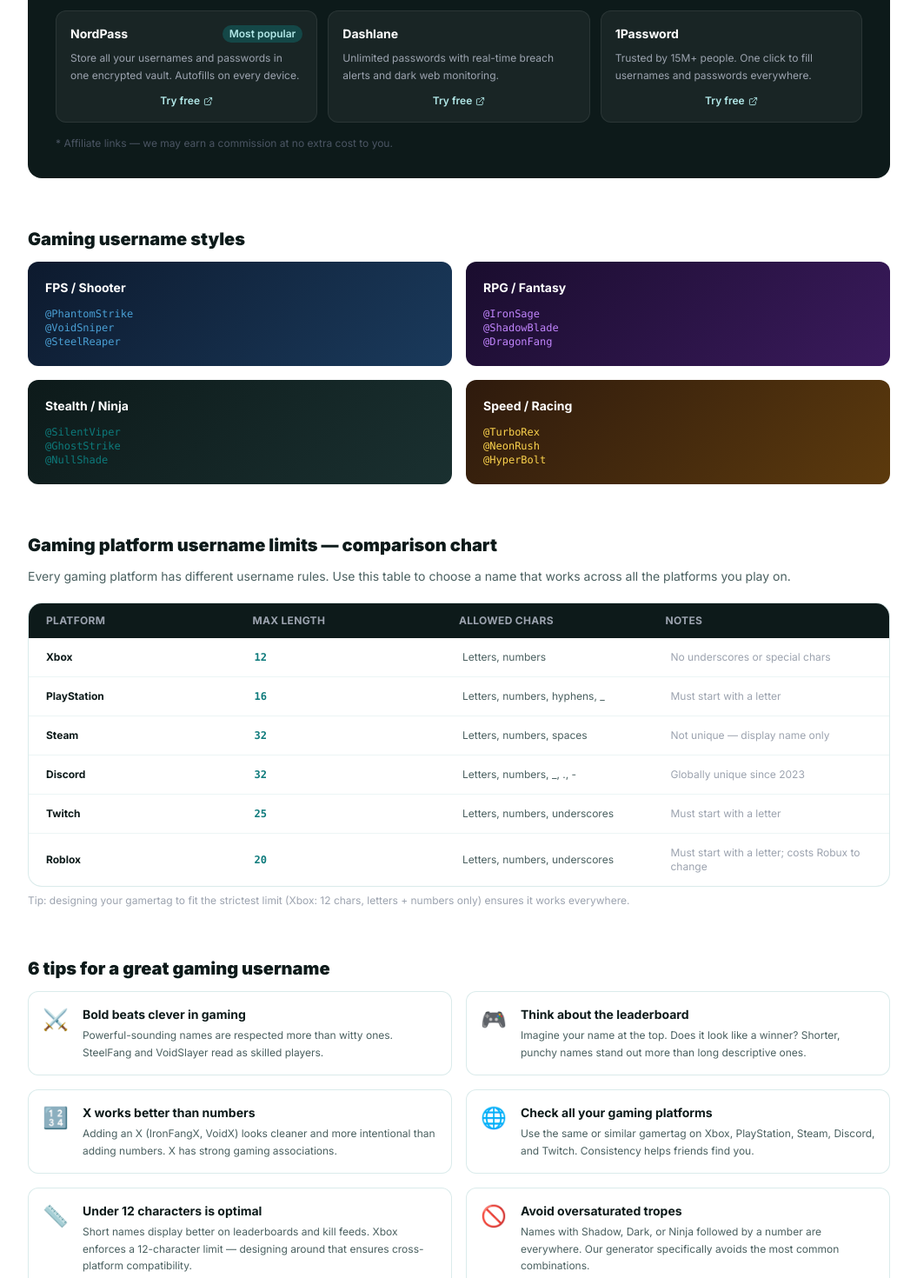
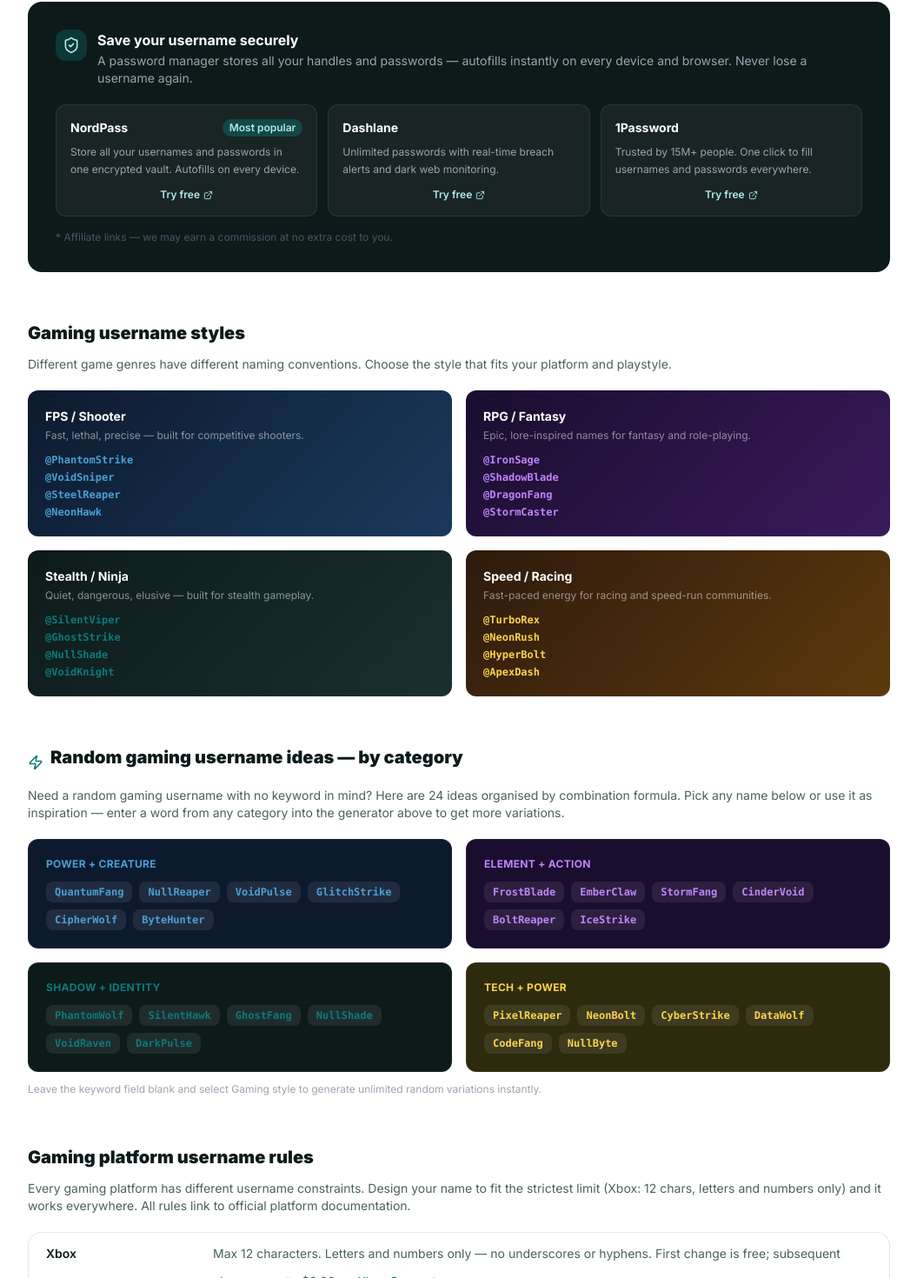
Before and after one commit to franklinjobs617-jpg/usernamegeneraotr, a Next.js app: page /gaming-username-generator in a window 1280 px wide. Shown: the part 1270-2740 px from the top of the page at 87% size, without its empty margins (112-1167 px from the left). Built offline with nearby package versions, Linux system fonts and the light colour scheme.

Commit message:
gaming updates

```diff
--- a/app/gaming-username-generator/page.tsx
+++ b/app/gaming-username-generator/page.tsx
@@ -1,46 +1,141 @@
 import type { Metadata } from "next";
 import UsernameGenerator from "@/components/UsernameGenerator";
 import AffiliateCard from "@/components/AffiliateCard";
-import { Breadcrumb, TipsGrid, FAQSection, RelatedGrid, SectionTitle } from "@/components/PageShell";
+import { Breadcrumb, RulesTable, TipsGrid, FAQSection, RelatedGrid, SectionTitle } from "@/components/PageShell";
+import { Zap } from "lucide-react";
 
 export const metadata: Metadata = {
   title: "Gaming Username Generator — Cool Gamertag Ideas",
-  description: "Generate cool gaming usernames and gamertags instantly. Free gaming name generator — bold, edgy, battle-ready handles for any game or platform.",
+  description:
+    "Generate cool gaming usernames and gamertags instantly. Free gaming name generator — bold, battle-ready handles for Xbox, Discord, Twitch, Steam, Roblox, and more.",
   alternates: { canonical: "https://usernamegen.online/gaming-username-generator" },
+  openGraph: {
+    title: "Gaming Username Generator — Cool Gamertag Ideas",
+    description: "Generate cool gaming usernames instantly. Bold, battle-ready handles for every platform.",
+    url: "https://usernamegen.online/gaming-username-generator",
+  },
 };
 
-const GAMING_STYLES = [
-  { name: "FPS / Shooter",   bg: "linear-gradient(135deg,#0d1a2e,#1a3a5c)", accent: "#4a9fd4", examples: ["PhantomStrike","VoidSniper","SteelReaper"] },
-  { name: "RPG / Fantasy",   bg: "linear-gradient(135deg,#1a0d2e,#3a1a5c)", accent: "#c084fc", examples: ["IronSage","ShadowBlade","DragonFang"] },
-  { name: "Stealth / Ninja", bg: "linear-gradient(135deg,#0d1a1a,#1a3030)", accent: "#0d7a7b", examples: ["SilentViper","GhostStrike","NullShade"] },
-  { name: "Speed / Racing",  bg: "linear-gradient(135deg,#2e1a0d,#5c3a0d)", accent: "#fcd34d", examples: ["TurboRex","NeonRush","HyperBolt"] },
+// ── Static sample results visible to crawlers ──
+const SAMPLE_GAMING = [
+  "PhantomStrike","VoidReaper","SteelFang","NeonHawk",
+  "IronWolf","ShadowBolt","ApexViper","GhostRider",
+  "FrostClaw","CyberWolf","BladeRush","StormReaper",
 ];
 
-// ── Unique module: Platform character limit comparison ──
+// ── Gaming style cards ──
+const GAMING_STYLES = [
+  {
+    name: "FPS / Shooter",
+    bg: "linear-gradient(135deg,#0d1a2e,#1a3a5c)",
+    accent: "#4a9fd4",
+    examples: ["PhantomStrike","VoidSniper","SteelReaper","NeonHawk"],
+    desc: "Fast, lethal, precise — built for competitive shooters.",
+  },
+  {
+    name: "RPG / Fantasy",
+    bg: "linear-gradient(135deg,#1a0d2e,#3a1a5c)",
+    accent: "#c084fc",
+    examples: ["IronSage","ShadowBlade","DragonFang","StormCaster"],
+    desc: "Epic, lore-inspired names for fantasy and role-playing.",
+  },
+  {
+    name: "Stealth / Ninja",
+    bg: "linear-gradient(135deg,#0d1a1a,#1a3030)",
+    accent: "#0d7a7b",
+    examples: ["SilentViper","GhostStrike","NullShade","VoidKnight"],
+    desc: "Quiet, dangerous, elusive — built for stealth gameplay.",
+  },
+  {
+    name: "Speed / Racing",
+    bg: "linear-gradient(135deg,#2e1a0d,#5c3a0d)",
+    accent: "#fcd34d",
+    examples: ["TurboRex","NeonRush","HyperBolt","ApexDash"],
+    desc: "Fast-paced energy for racing and speed-run communities.",
+  },
+];
+
+// ── Random gaming username ideas by category (targets 'random gaming username generator') ──
+const RANDOM_GAMING = [
+  {
+    category: "Power + Creature",
+    color: "#0d1a2e", text: "#4a9fd4",
+    names: ["QuantumFang","NullReaper","VoidPulse","GlitchStrike","CipherWolf","ByteHunter"],
+  },
+  {
+    category: "Element + Action",
+    color: "#1a0d2e", text: "#c084fc",
+    names: ["FrostBlade","EmberClaw","StormFang","CinderVoid","BoltReaper","IceStrike"],
+  },
+  {
+    category: "Shadow + Identity",
+    color: "#0d1a1a", text: "#0d7a7b",
+    names: ["PhantomWolf","SilentHawk","GhostFang","NullShade","VoidRaven","DarkPulse"],
+  },
+  {
+    category: "Tech + Power",
+    color: "#2e2a0d", text: "#fcd34d",
+    names: ["PixelReaper","NeonBolt","CyberStrike","DataWolf","CodeFang","NullByte"],
+  },
+];
+
+// ── Platform character limits (with official source links) ──
 const PLATFORM_LIMITS = [
-  { platform: "Xbox",        limit: 12,  chars: "Letters, numbers",              note: "No underscores or special chars" },
-  { platform: "PlayStation", limit: 16,  chars: "Letters, numbers, hyphens, _",  note: "Must start with a letter" },
-  { platform: "Steam",       limit: 32,  chars: "Letters, numbers, spaces",       note: "Not unique — display name only" },
-  { platform: "Discord",     limit: 32,  chars: "Letters, numbers, _, ., -",      note: "Globally unique since 2023" },
-  { platform: "Twitch",      limit: 25,  chars: "Letters, numbers, underscores",  note: "Must start with a letter" },
-  { platform: "Roblox",      limit: 20,  chars: "Letters, numbers, underscores",  note: "Must start with a letter; costs Robux to change" },
+  {
+    rule: "Xbox",
+    detail: "Max 12 characters. Letters and numbers only — no underscores or hyphens. First change is free; subsequent changes cost ~$9.99.",
+    source: "Xbox Support",
+    sourceUrl: "https://support.xbox.com/en-US/help/account-profile/profile/gamertag-update",
+  },
+  {
+    rule: "PlayStation",
+    detail: "Max 16 characters. Letters, numbers, hyphens, and underscores allowed. Must start with a letter.",
+    source: "PlayStation Support",
+    sourceUrl: "https://www.playstation.com/en-us/support/account/change-psn-online-id/",
+  },
+  {
+    rule: "Steam",
+    detail: "Display name up to 32 characters. Not globally unique — Steam uses a separate friend code system for identification.",
+    source: "Steam Support",
+    sourceUrl: "https://help.steampowered.com/en/faqs/view/61FB-1D0E-5B4B-20A7",
+  },
+  {
+    rule: "Discord",
+    detail: "Max 32 characters. Globally unique since 2023 (discriminator system removed). Letters, numbers, underscores, periods, hyphens allowed.",
+    source: "Discord Support",
+    sourceUrl: "https://support.discord.com/hc/en-us/articles/12620128861463",
+  },
+  {
+    rule: "Twitch",
+    detail: "4–25 characters. Letters, numbers, and underscores only. Must start with a letter. Can be changed once every 60 days.",
+    source: "Twitch Support",
+    sourceUrl: "https://help.twitch.tv/s/article/username-change-and-recycling-policies",
+  },
+  {
+    rule: "Roblox",
+    detail: "3–20 characters. Letters, numbers, underscores. Must start with a letter. Username changes cost 1,000 Robux (~$10).",
+    source: "Roblox Support",
+    sourceUrl: "https://en.help.roblox.com/hc/en-us/articles/203313560",
+  },
 ];
 
 const TIPS = [
-  { emoji: "⚔️", title: "Bold beats clever in gaming", body: "Powerful-sounding names are respected more than witty ones. SteelFang and VoidSlayer read as skilled players." },
-  { emoji: "🎮", title: "Think about the leaderboard", body: "Imagine your name at the top. Does it look like a winner? Shorter, punchy names stand out more than long descriptive ones." },
-  { emoji: "🔢", title: "X works better than numbers", body: "Adding an X (IronFangX, VoidX) looks cleaner and more intentional than adding numbers. X has strong gaming associations." },
-  { emoji: "🌐", title: "Check all your gaming platforms", body: "Use the same or similar gamertag on Xbox, PlayStation, Steam, Discord, and Twitch. Consistency helps friends find you." },
-  { emoji: "📏", title: "Under 12 characters is optimal", body: "Short names display better on leaderboards and kill feeds. Xbox enforces a 12-character limit — designing around that ensures cross-platform compatibility." },
-  { emoji: "🚫", title: "Avoid oversaturated tropes", body: "Names with Shadow, Dark, or Ninja followed by a number are everywhere. Our generator specifically avoids the most common combinations." },
+  { emoji: "⚔️", title: "Bold beats clever in gaming",        body: "Powerful-sounding names earn more respect in lobbies than witty ones. SteelFang and VoidSlayer read as skilled players before anyone sees your stats." },
+  { emoji: "🎮", title: "Think about the leaderboard",        body: "Imagine your name at the top of a leaderboard. Does it look like a winner? Short, punchy names (IronFang, VoidX) stand out more than long descriptive ones." },
+  { emoji: "🔢", title: "X works better than numbers",        body: "Adding X (IronFangX, VoidX) looks cleaner and more intentional than adding numbers. X has strong associations with gaming culture and esports." },
+  { emoji: "🌐", title: "Design around Xbox's 12-char limit", body: "Xbox enforces a 12-character maximum. Design your gamertag within this constraint and it automatically works on every other platform too." },
+  { emoji: "📏", title: "Avoid oversaturated tropes",         body: "Names with Shadow, Dark, or Ninja followed by numbers are everywhere. Our generator avoids the most common combinations to give you something more original." },
+  { emoji: "🔗", title: "Check all platforms before committing", body: "Use the same gamertag on Xbox, PlayStation, Steam, Discord, and Twitch. Consistency helps friends find you across gaming ecosystems." },
 ];
 
 const FAQS = [
-  { q: "What makes a good gaming username?", a: "Short (under 12 characters), bold, easy to remember, and fitting the gaming genre. Names combining a powerful adjective with an action word or creature work consistently well across gaming communities." },
-  { q: "What are the most popular gaming username styles?", a: "Power + animal (IronWolf, SteelFang), void/shadow + action (VoidStrike, ShadowBlast), and elemental + noun (FrostBlade, StormRider). Short, memorable, and they sound skilled." },
-  { q: "Can I use the same gaming username on Xbox, PlayStation, and Steam?", a: "You can try, but each platform has a separate username database. Xbox limits gamertags to 12 characters and bans special characters. Check availability on each before committing." },
-  { q: "What gaming username should I use for YouTube or Twitch?", a: "Choose a name that is easy to say, spell, and search for. Avoid numbers and excessive underscores. A name people can recall from hearing it once has a huge advantage for channel growth." },
-  { q: "Is the gaming username generator free?", a: "Yes, completely free. No account required." },
+  { q: "What makes a good gaming username?", a: "Short (under 12 characters for Xbox compatibility), bold, easy to remember, and fitting your gaming style. Names combining a powerful concept with an action word or creature work consistently well — IronWolf, VoidReaper, StormFang." },
+  { q: "How do I generate a random gaming username?", a: "Select the Gaming style and leave the keyword field blank, then click Generate. The tool produces random gaming-style names from an extensive word bank. Hit Refresh as many times as you need." },
+  { q: "What are the most popular gaming username styles?", a: "Power + animal (IronWolf, SteelFang), void/shadow + action (VoidStrike, ShadowBlast), and elemental + noun (FrostBlade, StormRider). Short, punchy, and they sound skilled." },
+  { q: "Can I use the same gamertag on Xbox, PlayStation, and Steam?", a: "You can try, but each platform has a separate username database. Xbox limits gamertags to 12 characters and bans special characters — design within this limit and you have a name that works on all platforms." },
+  { q: "What gaming username should I use for Twitch or YouTube?", a: "Choose a name that is easy to say, spell, and search for. Avoid numbers and excessive underscores. According to Twitch's own creator advice, handles people can recall from hearing once perform significantly better for channel discovery." },
+  { q: "How do I check if a gamertag is available?", a: "Click the platform initial (I, T, X) next to any generated username to check availability directly on that platform. For Xbox specifically, you can also check at xbox.com before committing your free name change." },
+  { q: "Is the gaming username generator free?", a: "Yes, completely free. No account or sign-up required. Generate as many gaming username ideas as you need." },
 ];
 
 const RELATED = [
@@ -53,86 +148,147 @@
 export default function GamingPage() {
   return (
     <>
-      <script type="application/ld+json" dangerouslySetInnerHTML={{ __html: JSON.stringify({ "@context": "https://schema.org", "@type": "SoftwareApplication", name: "Gaming Username Generator", applicationCategory: "UtilitiesApplication", operatingSystem: "Web", url: "https://usernamegen.online/gaming-username-generator", description: "Free gaming username generator.", offers: { "@type": "Offer", price: "0", priceCurrency: "USD" } }) }} />
-      <script type="application/ld+json" dangerouslySetInnerHTML={{ __html: JSON.stringify({ "@context": "https://schema.org", "@type": "FAQPage", mainEntity: FAQS.map((f) => ({ "@type": "Question", name: f.q, acceptedAnswer: { "@type": "Answer", text: f.a } })) }) }} />
+      <script type="application/ld+json" dangerouslySetInnerHTML={{ __html: JSON.stringify({
+        "@context": "https://schema.org",
+        "@type": "SoftwareApplication",
+        name: "Gaming Username Generator",
+        applicationCategory: "UtilitiesApplication",
+        operatingSystem: "Web",
+        url: "https://usernamegen.online/gaming-username-generator",
+        description: "Free gaming username generator. Cool gamertag ideas for Xbox, Discord, Twitch, Steam, and Roblox.",
+        offers: { "@type": "Offer", price: "0", priceCurrency: "USD" },
+      })}} />
+      <script type="application/ld+json" dangerouslySetInnerHTML={{ __html: JSON.stringify({
+        "@context": "https://schema.org",
+        "@type": "FAQPage",
+        mainEntity: FAQS.map((f) => ({ "@type": "Question", name: f.q, acceptedAnswer: { "@type": "Answer", text: f.a } })),
+      })}} />
 
+      {/* ── Hero ── */}
       <section style={{ background: "linear-gradient(160deg,#0d1a2e 0%,#0d1a1a 100%)" }} className="relative overflow-hidden">
         <div className="absolute top-[-60px] right-[-40px] w-48 h-48 rounded-full opacity-10" style={{ background: "#22c55e" }} />
-        <div className="max-w-5xl mx-auto px-4 py-12 md:py-16">
+        <div className="max-w-5xl mx-auto px-4 py-10 md:py-14">
           <Breadcrumb label="Gaming Username Generator" />
-          <div className="inline-flex items-center gap-2 text-xs font-semibold px-3 py-1.5 rounded-full mb-5" style={{ background: "#16a34a", color: "#fff" }}>
+          <div className="inline-flex items-center gap-2 text-xs font-semibold px-3 py-1.5 rounded-full mb-4" style={{ background: "#16a34a", color: "#fff" }}>
             🎮 Gaming
           </div>
-          <h1 className="text-4xl md:text-5xl font-black leading-tight tracking-tight mb-4" style={{ color: "#fff" }}>
+          <h1 className="text-3xl md:text-5xl font-black leading-tight tracking-tight mb-3" style={{ color: "#fff" }}>
             Gaming Username Generator
           </h1>
-          <p className="text-base md:text-lg max-w-2xl mb-8" style={{ color: "#9ca3af" }}>
-            Generate cool gamertags and gaming usernames for Xbox, Discord, Twitch, Steam, and every game you play.
+          <p className="text-sm md:text-lg max-w-2xl mb-8" style={{ color: "#9ca3af" }}>
+            Generate cool gamertags for Xbox, Discord, Twitch, Steam, and every game you play. Bold, battle-ready names — check availability on every platform instantly.
           </p>
-          <UsernameGenerator initialStyle="gaming" placeholder="Enter a keyword or theme…" />
+
+          {/* Static sample names — visible to crawlers before JS loads */}
+          <div className="mb-6">
+            <p className="text-xs font-semibold mb-2" style={{ color: "#6b7280" }}>Sample gaming usernames:</p>
+            <div className="flex flex-wrap gap-2">
+              {SAMPLE_GAMING.map((name) => (
+                <span key={name} className="font-mono text-xs px-2.5 py-1 rounded-lg font-semibold" style={{ background: "rgba(13,122,123,0.3)", color: "#b2e8e8" }}>
+                  @{name}
+                </span>
+              ))}
+            </div>
+          </div>
+
+          <UsernameGenerator initialStyle="gaming" platformFocus="Discord" placeholder="Enter a keyword or leave blank for random…" />
         </div>
       </section>
 
       <div className="max-w-5xl mx-auto px-4">
         <AffiliateCard />
 
-        {/* Gaming style cards */}
-        <section className="mt-14">
+        {/* ── Gaming style cards ── */}
+        <section className="section-gap">
           <SectionTitle>Gaming username styles</SectionTitle>
-          <div className="grid grid-cols-2 gap-4">
+          <p className="text-sm mb-5" style={{ color: "#4a6060" }}>
+            Different game genres have different naming conventions. Choose the style that fits your platform and playstyle.
+          </p>
+          <div className="grid grid-cols-2 gap-3 md:gap-4">
             {GAMING_STYLES.map((s) => (
-              <div key={s.name} className="rounded-xl p-5" style={{ background: s.bg }}>
-                <p className="font-bold text-white text-sm mb-3">{s.name}</p>
-                {s.examples.map((ex) => (
-                  <p key={ex} className="font-mono text-xs" style={{ color: s.accent }}>@{ex}</p>
-                ))}
+              <div key={s.name} className="rounded-xl p-4 md:p-5" style={{ background: s.bg }}>
+                <p className="font-bold text-white text-sm mb-1">{s.name}</p>
+                <p className="text-xs mb-3 hidden sm:block" style={{ color: "rgba(255,255,255,0.5)" }}>{s.desc}</p>
+                <div className="flex flex-col gap-1">
+                  {s.examples.map((ex) => (
+                    <p key={ex} className="font-mono text-xs font-semibold" style={{ color: s.accent }}>@{ex}</p>
+                  ))}
+                </div>
               </div>
             ))}
           </div>
         </section>
 
-        {/* ── UNIQUE MODULE: Platform character limit comparison ── */}
-        <section className="mt-14">
-          <SectionTitle>Gaming platform username limits — comparison chart</SectionTitle>
+        {/* ── Random gaming username ideas (targets 'random gaming username generator') ── */}
+        <section className="section-gap">
+          <div className="flex items-center gap-2 mb-2">
+            <Zap size={18} style={{ color: "#0d7a7b" }} />
+            <SectionTitle>Random gaming username ideas — by category</SectionTitle>
+          </div>
           <p className="text-sm mb-5" style={{ color: "#4a6060" }}>
-            Every gaming platform has different username rules. Use this table to choose a name that works across all the platforms you play on.
+            Need a random gaming username with no keyword in mind? Here are 24 ideas organised by combination formula. Pick any name below or use it as inspiration — enter a word from any category into the generator above to get more variations.
           </p>
-          <div className="bg-white rounded-2xl overflow-hidden" style={{ border: "1px solid rgba(13,122,123,0.15)" }}>
-            <div className="grid grid-cols-4 px-5 py-3 text-xs font-bold uppercase tracking-wide" style={{ background: "#0d1a1a", color: "#9ca3af" }}>
-              <span>Platform</span>
-              <span>Max length</span>
-              <span>Allowed chars</span>
-              <span>Notes</span>
-            </div>
-            {PLATFORM_LIMITS.map((p, i) => (
-              <div
-                key={p.platform}
-                className="grid grid-cols-4 px-5 py-3.5 text-xs gap-2 items-center"
-                style={{ borderTop: i > 0 ? "1px solid rgba(13,122,123,0.08)" : "none" }}
-              >
-                <span className="font-bold" style={{ color: "#0d1a1a" }}>{p.platform}</span>
-                <span className="font-mono font-bold" style={{ color: "#0d7a7b" }}>{p.limit}</span>
-                <span style={{ color: "#4a6060" }}>{p.chars}</span>
-                <span style={{ color: "#9ca3af" }}>{p.note}</span>
+          <div className="grid grid-cols-1 sm:grid-cols-2 gap-3 md:gap-4">
+            {RANDOM_GAMING.map((cat) => (
+              <div key={cat.category} className="rounded-xl p-4 md:p-5" style={{ background: cat.color, border: "1px solid rgba(255,255,255,0.06)" }}>
+                <p className="text-xs font-bold uppercase tracking-wide mb-3" style={{ color: cat.text }}>{cat.category}</p>
+                <div className="flex flex-wrap gap-2">
+                  {cat.names.map((n) => (
+                    <span key={n} className="font-mono text-xs px-2.5 py-1 rounded-lg font-semibold" style={{ background: "rgba(255,255,255,0.08)", color: cat.text }}>
+                      {n}
+                    </span>
+                  ))}
+                </div>
               </div>
             ))}
           </div>
-          <p className="text-xs mt-2" style={{ color: "#9ca3af" }}>
-            Tip: designing your gamertag to fit the strictest limit (Xbox: 12 chars, letters + numbers only) ensures it works everywhere.
+          <p className="text-xs mt-3" style={{ color: "#9ca3af" }}>
+            Leave the keyword field blank and select Gaming style to generate unlimited random variations instantly.
           </p>
         </section>
 
-        <section className="mt-14">
+        {/* ── Platform limits with official sources ── */}
+        <section className="section-gap">
+          <SectionTitle>Gaming platform username rules</SectionTitle>
+          <p className="text-sm mb-5" style={{ color: "#4a6060" }}>
+            Every gaming platform has different username constraints. Design your name to fit the strictest limit (Xbox: 12 chars, letters and numbers only) and it works everywhere. All rules link to official platform documentation.
+          </p>
+          <RulesTable rules={PLATFORM_LIMITS} />
+          <p className="text-xs mt-3" style={{ color: "#9ca3af" }}>
+            Tip: names under 12 characters using only letters and numbers work on all six platforms above without modification.
+          </p>
+        </section>
+
+        {/* ── Tips ── */}
+        <section className="section-gap">
           <SectionTitle>6 tips for a great gaming username</SectionTitle>
           <TipsGrid tips={TIPS} />
         </section>
 
-        <section className="mt-14">
+        {/* ── What is ── */}
+        <section className="section-gap">
+          <SectionTitle>What is a gaming username generator?</SectionTitle>
+          <div className="space-y-3 text-sm leading-relaxed" style={{ color: "#4a6060" }}>
+            <p>
+              A gaming username generator creates unique gamertag ideas for online games, streaming platforms, and gaming communities. With hundreds of millions of registered accounts across Xbox, Steam, Discord, Twitch, and Roblox, finding an available name that sounds good is harder than ever.
+            </p>
+            <p>
+              Our generator is specifically tuned for gaming culture — it combines power words, action verbs, and strong imagery to produce names that fit naturally in leaderboards, kill feeds, and Discord servers. Select the Gaming style for battle-ready results, or try Random for unexpected combinations that stand out.
+            </p>
+            <p>
+              According to <a href="https://www.statista.com/statistics/748044/number-video-gamers-world/" target="_blank" rel="noopener noreferrer" className="underline font-medium" style={{ color: "#0d7a7b" }}>Statista</a>, there are over 3.3 billion video game players worldwide as of 2024 — meaning most obvious name combinations on major platforms are already taken. A generator gives you a practical shortcut to finding something original and available.
+            </p>
+          </div>
+        </section>
+
+        {/* ── FAQ ── */}
+        <section className="section-gap">
           <SectionTitle>Frequently asked questions</SectionTitle>
           <FAQSection faqs={FAQS} />
         </section>
 
-        <section className="mt-14 mb-16">
+        {/* ── Related ── */}
+        <section className="section-gap mb-12 md:mb-16">
           <h2 className="text-base font-bold mb-4" style={{ color: "#4a6060" }}>Related generators</h2>
           <RelatedGrid related={RELATED} />
         </section>
```
